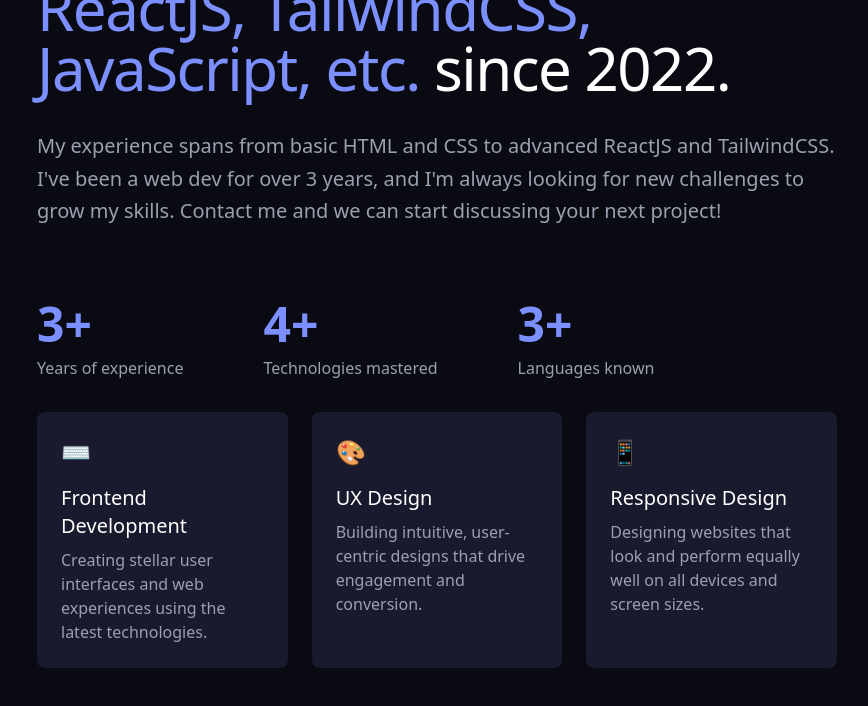
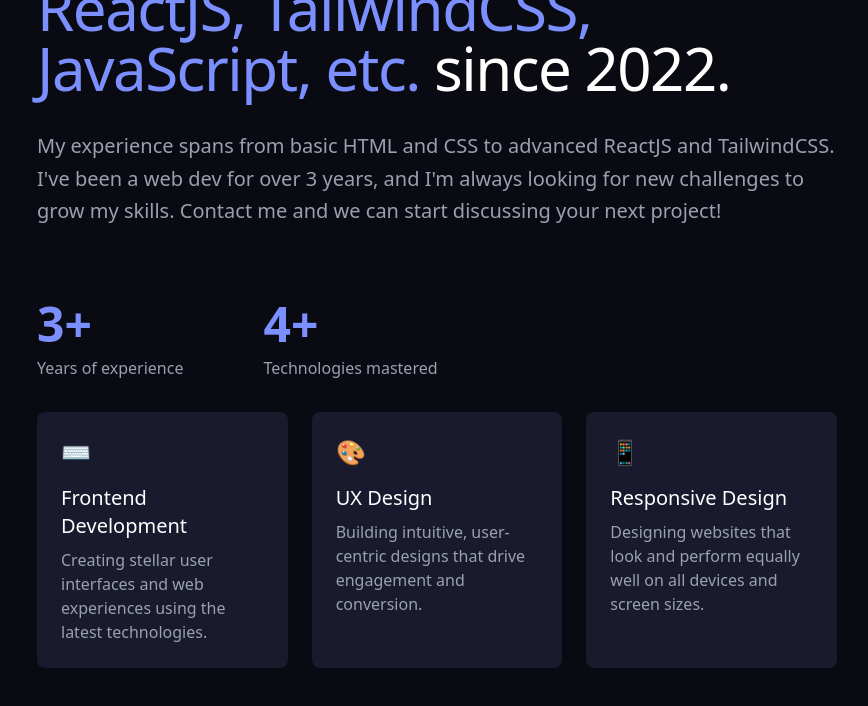
Before and after one commit to justifyman/justify, a React (Vite) app: page / in a window 1280 px wide. Shown: the part 1392-2098 px from the top of the page, without its empty margins (203-1071 px from the left). Built offline with nearby package versions, Linux system fonts and the light colour scheme.

Commit message:
Update About.tsx

```diff
--- a/src/components/About.tsx
+++ b/src/components/About.tsx
@@ -31,12 +31,7 @@
             </h3>
             <p className="text-gray-400 text-sm md:text-base">Technologies mastered</p>
           </div>
-           <div className="space-y-1 md:space-y-2">
-            <h3 className="text-[#7c8fff] text-3xl md:text-5xl font-bold">
-              3+
-            </h3>
-            <p className="text-gray-400 text-sm md:text-base">Languages known</p>
-          </div>
+
         </div>
 
         <div className="">
```
